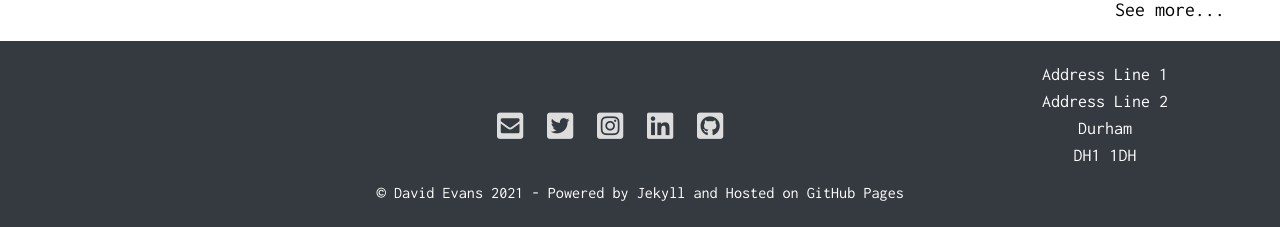
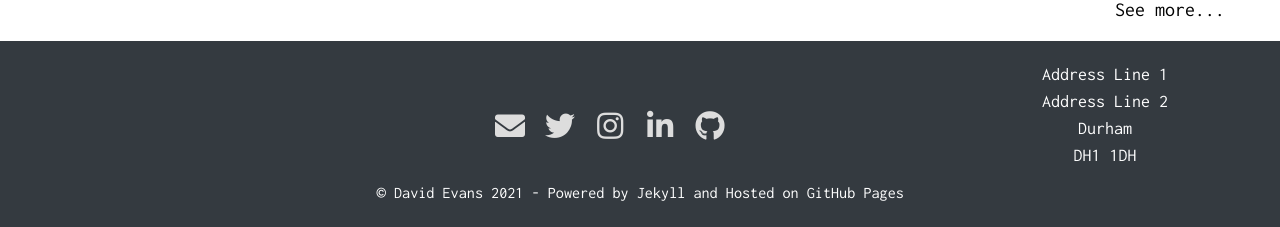
Before and after one commit to davidaevans/davidaevans.github.io, a Jekyll site: the page built from index.html, in a window 1280 px wide. Shown: the part 1238-1465 px from the top of the page. Built offline with Jekyll 4.4.1, drawn with Linux system fonts in a browser that asks for light colours.

Commit message:
implement different icons for footer to sidebar in _data social-links

```diff
--- a/_data/social-links.yml
+++ b/_data/social-links.yml
@@ -1,15 +1,20 @@
 - name: Email
   link: mailto:david.evans@dur.ac.uk
   icon: <i class="fas fa-li fa-envelope-square"></i>
+  icon-footer: <i class="fas fa-li fa-envelope"></i>
 - name: Twitter
   link: https://www.twitter.com/davidevans120
   icon: <i class="fab fa-li fa-twitter-square"></i>
+  icon-footer: <i class="fab fa-li fa-twitter"></i>
 - name: Instagram
   link: https://www.instagram.com/david_evans69
   icon: <i class="fab fa-li fa-instagram-square"></i>
+  icon-footer: <i class="fab fa-li fa-instagram"></i>
 - name: LinkedIn
   link: https://www.linkedin.com/in/david-evans-1ab91a170/
   icon: <i class="fab fa-li fa-linkedin"></i>
+  icon-footer: <i class="fab fa-li fa-linkedin-in"></i>
 - name: GitHub
   link: https://www.github.com/davidaevans
   icon: <i class="fab fa-li fa-github-square"></i>
+  icon-footer: <i class="fab fa-li fa-github"></i>
--- a/_includes/footer.html
+++ b/_includes/footer.html
@@ -12,7 +12,7 @@
 
 						{% for item in site.data.social-links %}
 
-  						<a class="btn p-0 mx-4" href="{{ item.link }}">{{item.icon}}</a>
+  						<a class="btn p-0 mx-4" href="{{ item.link }}">{{item.icon-footer}}</a>
 
   						{% endfor %}
 
```
